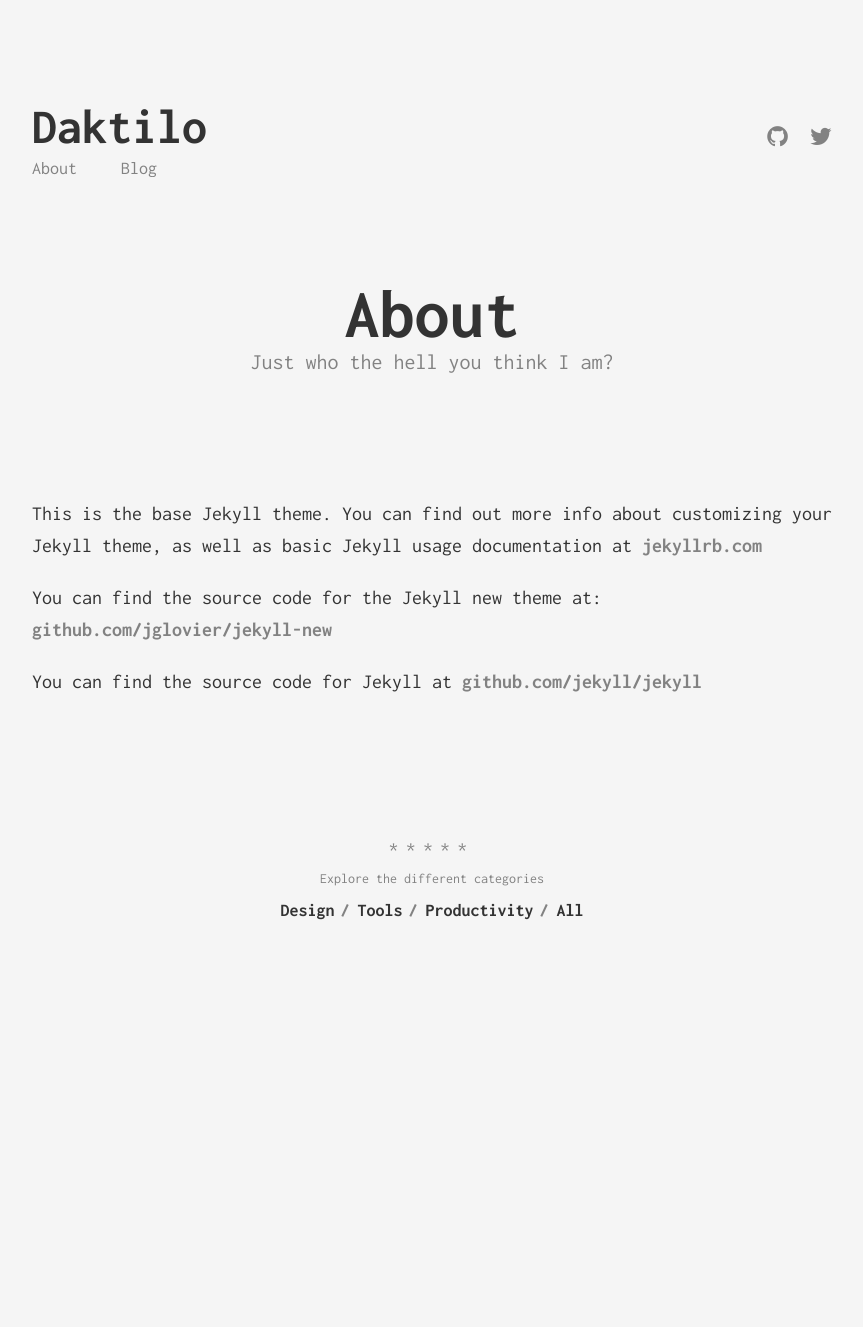
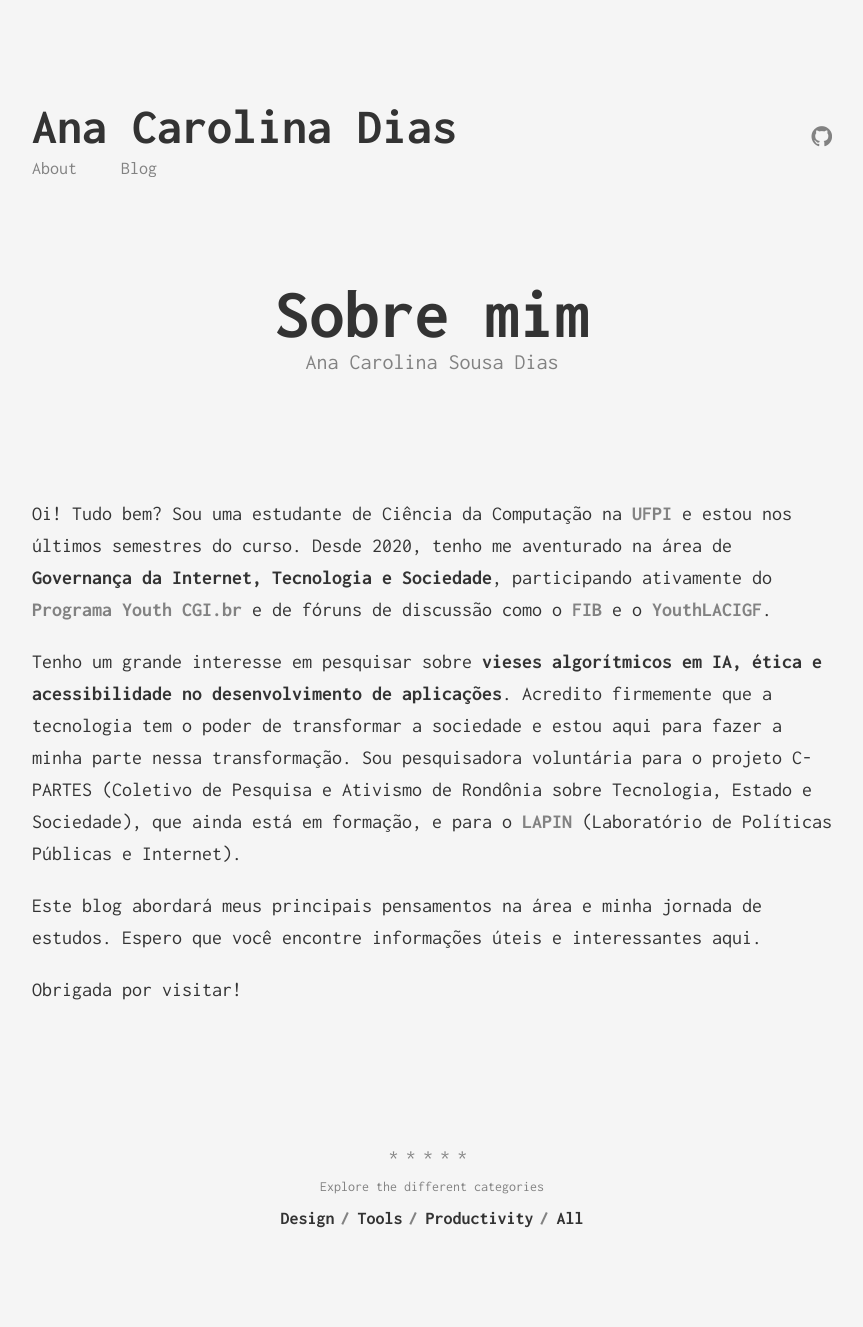
Before and after one commit to linasdias/linasdias.github.io, a Jekyll site: the page built from about.md, in a window 1280 px wide. Shown: the whole page, without its empty margins (208-1071 px from the left). Built offline with Jekyll 4.4.1, drawn with Linux system fonts in a browser that asks for light colours; before the commit the page ends 1019 px from its top, so only the background shows below that.

```diff
--- a/_config.yml
+++ b/_config.yml
@@ -1,18 +1,15 @@
 # Site settings
-title: Daktilo
+title: Ana Carolina Dias
 description: >
-  Write an awesome description for your new site here. You can edit this
-  line in _config.yml. It will appear in your document head meta (for
-  Google search results) and in your feed.xml site description.
+  Um pouco sobre minhas pesquisas em Tecnologia e Sociedade, livros que li e reflexões sobre minhas experiências.
 
 baseurl: "" # the subpath of your site, e.g. /blog/
-url: "http://hitchhiker.ma" # the base hostname & protocol for your site
+url: "http://linasdias.github.io" # the base hostname & protocol for your site
 
 author:
-  fullname: Motaquillah Maddane
-  googleplus: https://www.google.com/+MotaquillahMaddane
-  github: kronik3r
-  twitter: electrik_frog
+  fullname: Ana Carolina Dias
+  instagram: https://www.instagram.com/linasdias
+  github: linasdias
   # disqus: your_disqus_forum_shortname
 
 # google_analytics: 'UA-XXXXXXXX-X'
--- a/about.md
+++ b/about.md
@@ -1,12 +1,14 @@
 ---
 layout: page
-title: About
-subtitle: Just who the hell you think I am?
+title: Sobre mim
+subtitle: Ana Carolina Sousa Dias
 permalink: /about/
 ---
 
-This is the base Jekyll theme. You can find out more info about customizing your Jekyll theme, as well as basic Jekyll usage documentation at [jekyllrb.com](http://jekyllrb.com/)
+Oi! Tudo bem? Sou uma estudante de Ciência da Computação na [UFPI](https://ufpi.br) e estou nos últimos semestres do curso. Desde 2020, tenho me aventurado na área de **Governança da Internet, Tecnologia e Sociedade**, participando ativamente do [Programa Youth CGI.br](forumdainternet.cgi.br/youth/) e de fóruns de discussão como o [FIB](forumdainternet.cgi.br/) e o [YouthLACIGF](https://youthlacigf.lat).
 
-You can find the source code for the Jekyll new theme at: [github.com/jglovier/jekyll-new](https://github.com/jglovier/jekyll-new)
+Tenho um grande interesse em pesquisar sobre **vieses algorítmicos em IA, ética e acessibilidade no desenvolvimento de aplicações**. Acredito firmemente que a tecnologia tem o poder de transformar a sociedade e estou aqui para fazer a minha parte nessa transformação. Sou pesquisadora voluntária para o projeto C-PARTES (Coletivo de Pesquisa e Ativismo de Rondônia sobre Tecnologia, Estado e Sociedade), que ainda está em formação, e para o [LAPIN](https://lapin.org.br) (Laboratório de Políticas Públicas e Internet).
 
-You can find the source code for Jekyll at [github.com/jekyll/jekyll](https://github.com/jekyll/jekyll)
+Este blog abordará meus principais pensamentos na área e minha jornada de estudos. Espero que você encontre informações úteis e interessantes aqui.
+
+Obrigada por visitar!
--- a/index.html
+++ b/index.html
@@ -1,7 +1,7 @@
 ---
 layout: page
 title: Blog
-subtitle: Hitchhiker's guid to web development
+subtitle: Reflexões e estudos em GI, tecnologia e muuuito "por que diacho não têm mais mulheres nessa área?".
 sitemap:
   priority: 0.9
 ---
```
Also changed, not shown: _posts/2015-09-06-welcome-to-jekyll.markdown (deleted, +0 -26 lines), _posts/2015-09-08-sample-post.markdown (deleted, +0 -62 lines), _posts/2023-10-08-reflexoes-fib13.markdown (added, +40 -0 lines), _posts/2023-10-08-youthlac-cartagena2023.markdown (added, +25 -0 lines).
